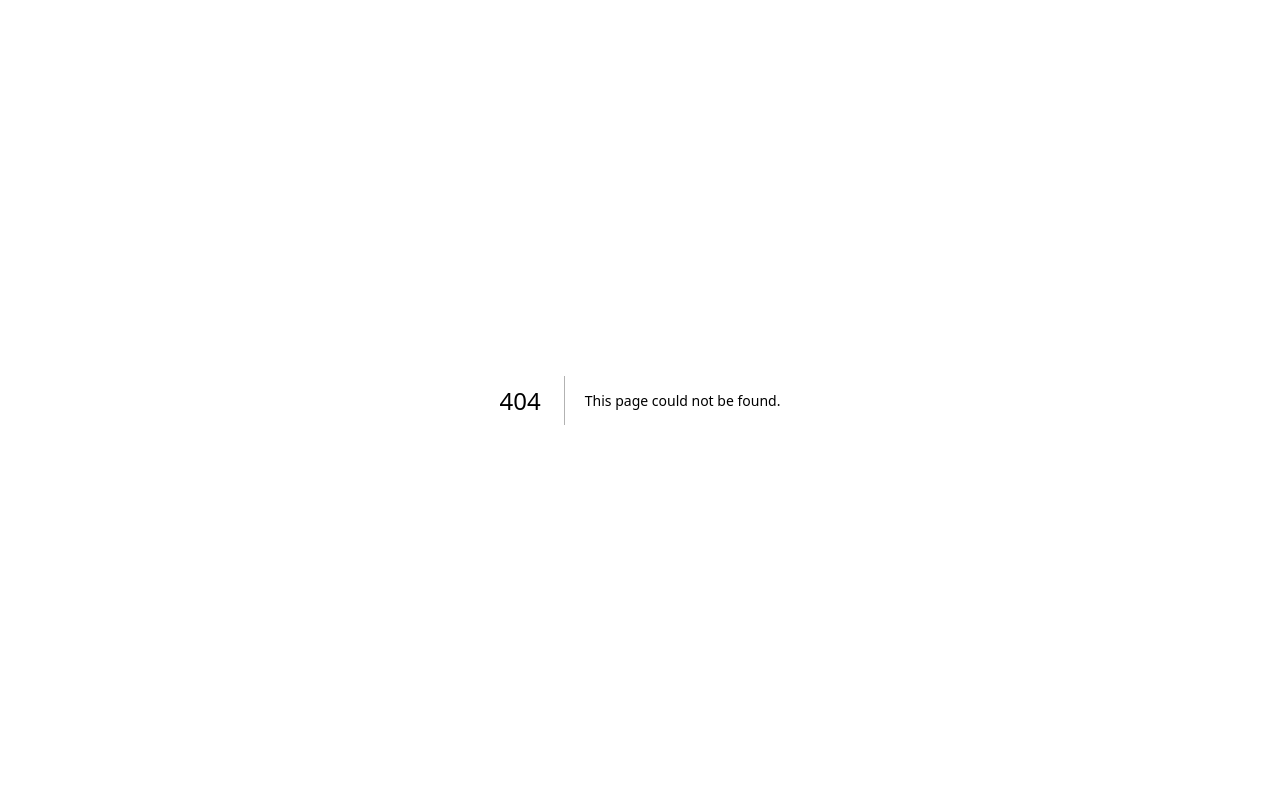
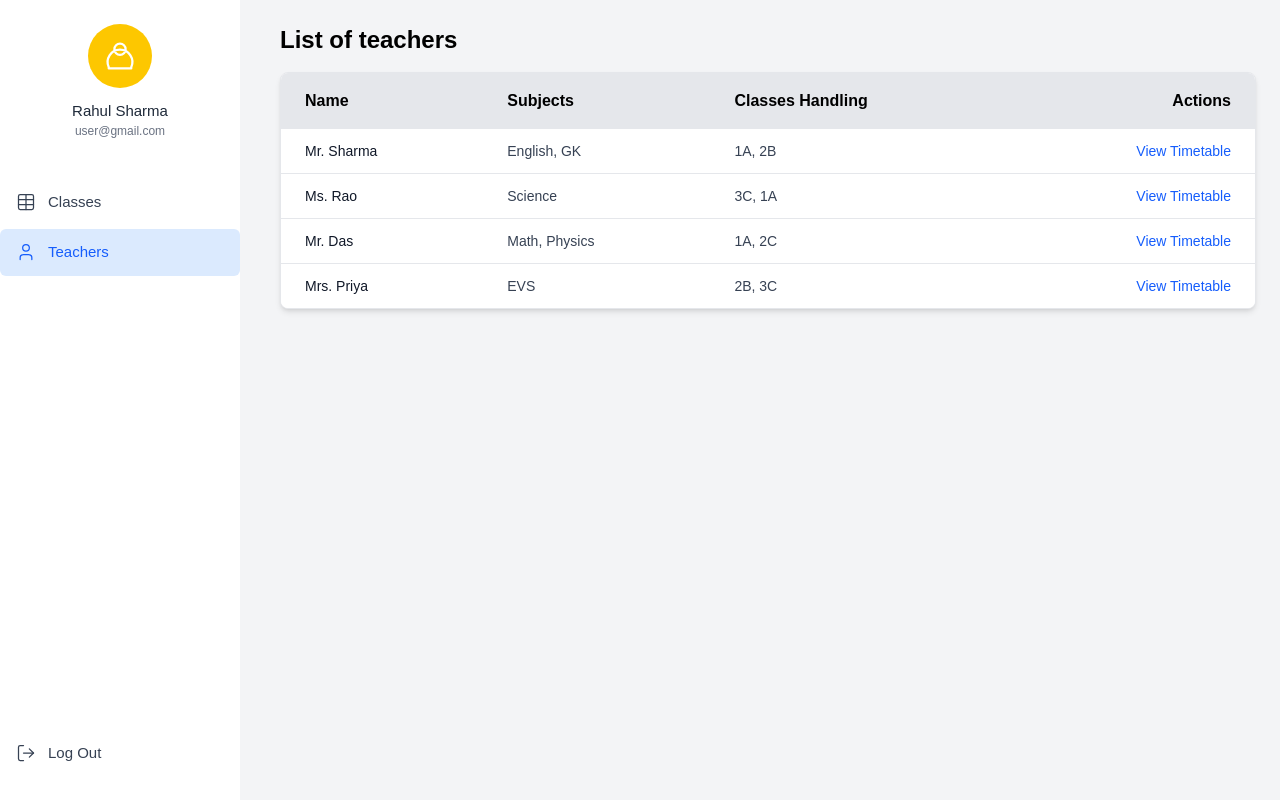
Before and after one commit to tarushi1/time_table_management, a Next.js app: page /dashboard/teachers/t1 in a window 1280 px wide. Before the commit this address had no page. Built offline with nearby package versions, Linux system fonts and the light colour scheme.

Commit message:
Create page.tsx

```diff
--- /dev/null
+++ b/src/app/dashboard/teachers/t1/page.tsx
@@ -0,0 +1,77 @@
+
+import Link from 'next/link';
+
+const teachers = [
+  { id: 't1', name: 'Mr. Sharma', subjects: 'English, GK', classes: '1A, 2B' },
+  { id: 't2', name: 'Ms. Rao', subjects: 'Science', classes: '3C, 1A' },
+  { id: 't3', name: 'Mr. Das', subjects: 'Math, Physics', classes: '1A, 2C' },
+  { id: 't4', name: 'Mrs. Priya', subjects: 'EVS', classes: '2B, 3C' },
+
+];
+
+export default function TeachersPage() {
+  return (
+    <main>
+
+      <h1 className="text-2xl font-semibold text-black mb-4">List of teachers</h1>
+
+      <div className="bg-white rounded-lg shadow-md overflow-hidden border border-gray-200">
+        <table className="min-w-full table-auto text-sm">
+
+          <thead className="bg-gray-200">
+            <tr>
+              <th
+                scope="col"
+                className="px-6 py-4 text-left text-base font-bold text-black"
+              >
+                Name
+              </th>
+              <th
+                scope="col"
+                className="px-6 py-4 text-left text-base font-bold text-black"
+              >
+                Subjects
+              </th>
+              <th
+                scope="col"
+                className="px-6 py-4 text-left text-base font-bold text-black"
+              >
+                Classes Handling
+              </th>
+              <th
+                scope="col"
+                className="px-6 py-4 text-right text-base font-bold text-black"
+              >
+                Actions
+              </th>
+            </tr>
+          </thead>
+
+          <tbody className="bg-white divide-y divide-gray-200">
+            {teachers.map((teacher) => (
+              <tr key={teacher.id}>
+                <td className="px-6 py-3 whitespace-nowrap text-gray-900">
+                  {teacher.name}
+                </td>
+                <td className="px-6 py-3 whitespace-nowrap text-gray-700">
+                  {teacher.subjects}
+                </td>
+                <td className="px-6 py-3 whitespace-nowrap text-gray-700">
+                  {teacher.classes}
+                </td>
+                <td className="px-6 py-3 whitespace-nowrap text-right">
+                  <Link
+                    href={`/dashboard/teachers/${teacher.id}`}
+                    className="text-blue-600 hover:underline"
+                  >
+                    View Timetable
+                  </Link>
+                </td>
+              </tr>
+            ))}
+          </tbody>
+        </table>
+      </div>
+    </main>
+  );
+}
```
